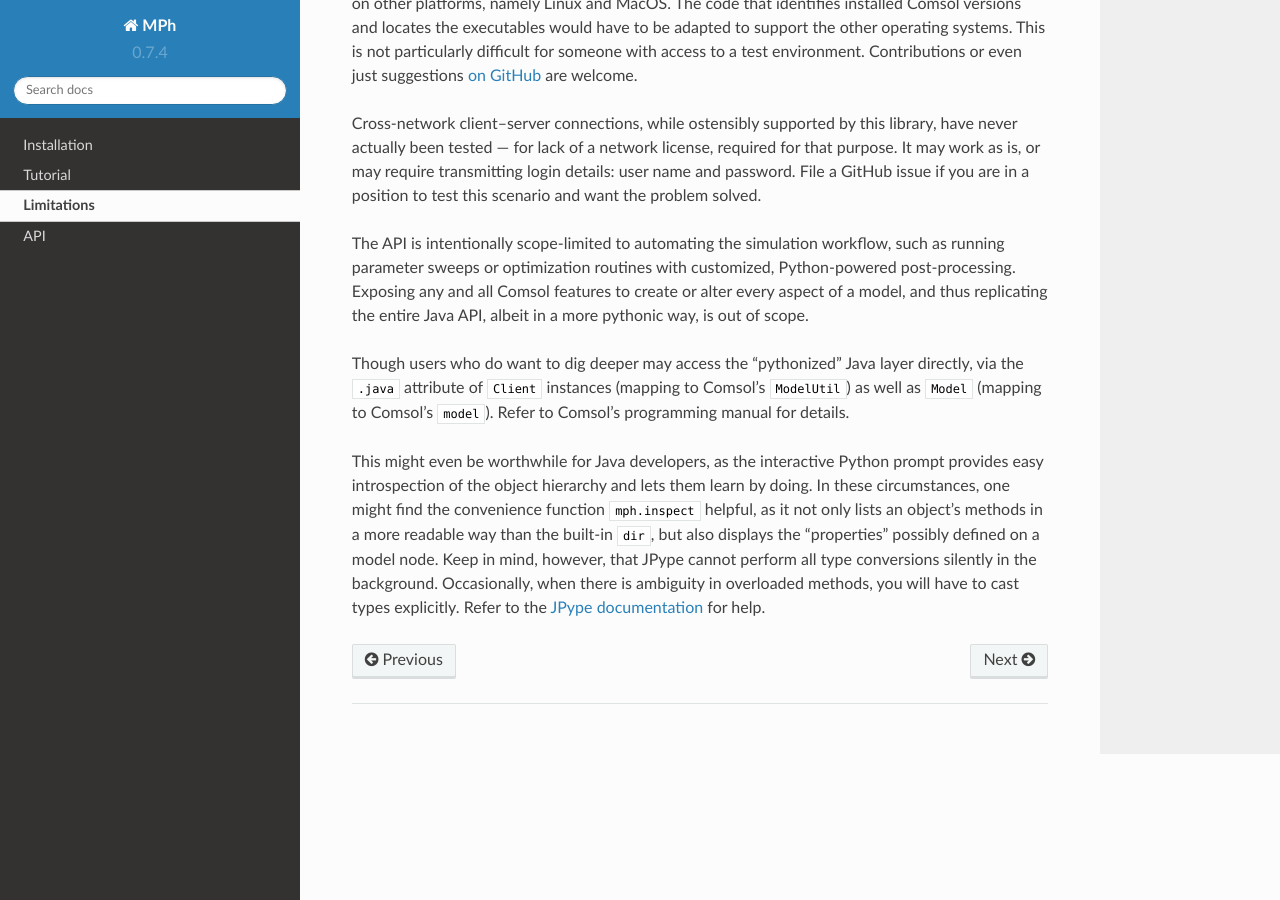
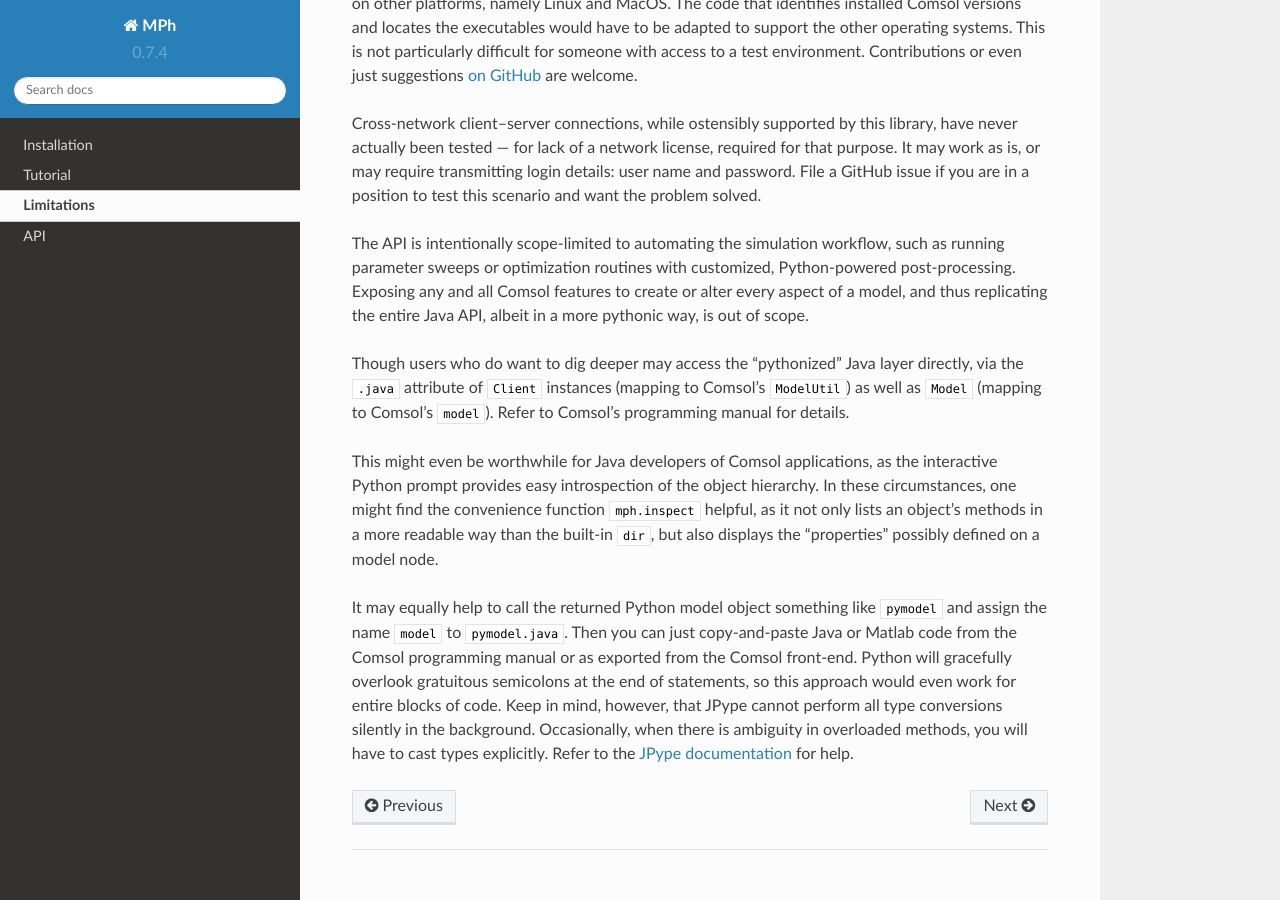
Before and after one commit to MPh-py/MPh, a Sphinx documentation site: the page built from docs/limitations.md, in a window 1280 px wide and 900 px high, scrolled down 576 px. Built offline with Sphinx 7.4.7 and the Read the Docs theme 2.0.0, drawn with Linux system fonts in a browser that asks for light colours.

Commit message:
Minor additions and rewording of the documentation.

```diff
--- a/docs/limitations.md
+++ b/docs/limitations.md
@@ -49,16 +49,23 @@ Java layer directly, via the `.java` attribute of `Client` instances
 (mapping to Comsol's `ModelUtil`) as well as `Model` (mapping to
 Comsol's `model`). Refer to Comsol's programming manual for details.
 
-This might even be worthwhile for Java developers, as the interactive
-Python prompt provides easy introspection of the object hierarchy and
-lets them learn by doing. In these circumstances, one might find the
-convenience function `mph.inspect` helpful, as it not only lists an
-object's methods in a more readable way than the built-in `dir`, but
-also displays the "properties" possibly defined on a model node. Keep
-in mind, however, that JPype cannot perform all type conversions
-silently in the background. Occasionally, when there is ambiguity in
-overloaded methods, you will have to cast types explicitly. Refer to
-the [JPype documentation][jpype-docs] for help.
+This might even be worthwhile for Java developers of Comsol
+applications, as the interactive Python prompt provides easy
+introspection of the object hierarchy. In these circumstances, one
+might find the convenience function `mph.inspect` helpful, as it not
+only lists an object's methods in a more readable way than the
+built-in `dir`, but also displays the "properties" possibly defined
+on a model node.
+
+It may equally help to call the returned Python model object something
+like `pymodel` and assign the name `model` to `pymodel.java`. Then you
+can just copy-and-paste Java or Matlab code from the Comsol programming
+manual or as exported from the Comsol front-end. Python will gracefully overlook gratuitous semicolons at the end of statements, so this approach
+would even work for entire blocks of code. Keep in mind, however, that
+JPype cannot perform all type conversions silently in the background.
+Occasionally, when there is ambiguity in overloaded methods, you will
+have to cast types explicitly. Refer to the [JPype
+documentation][jpype-docs] for help.
 
 
 [mph-repo]:    https://github.com/john-hennig/mph
```
Also changed, not shown: ReadMe.md (+8 -9 lines), docs/index.md (+8 -9 lines), 3 other files.
